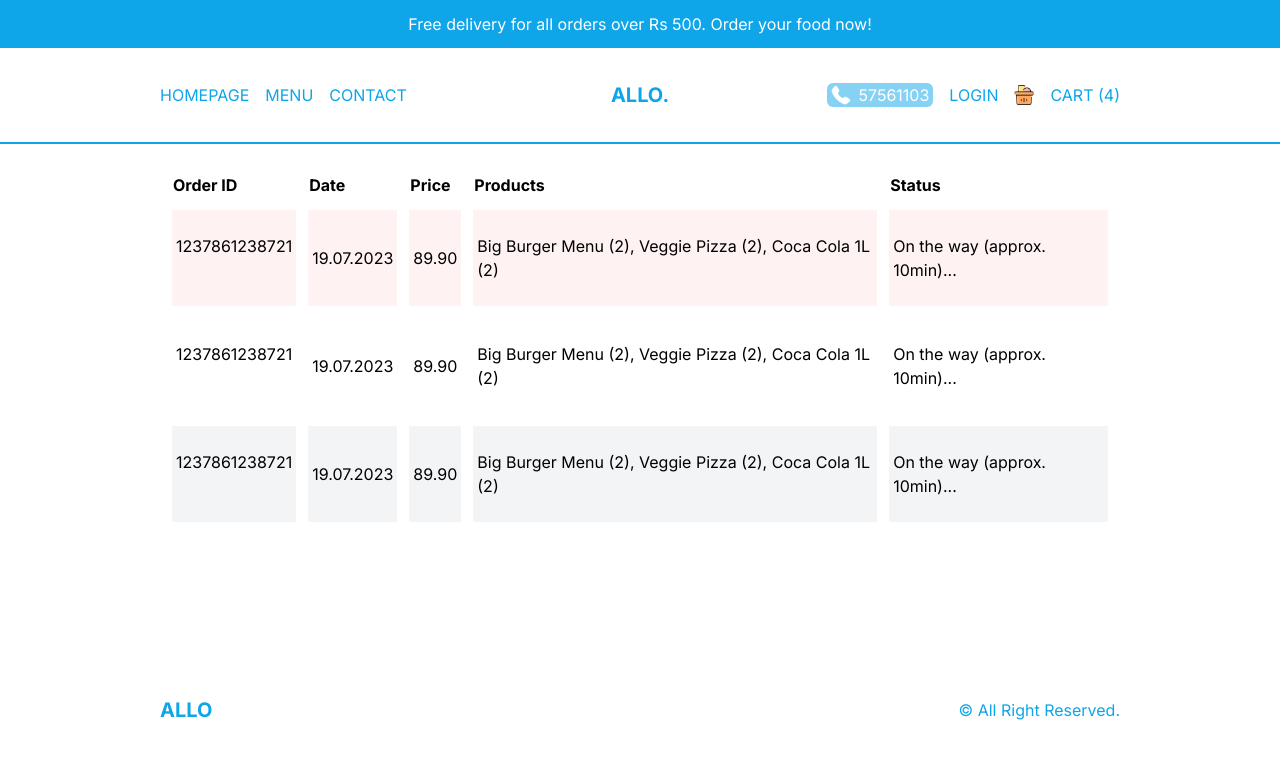
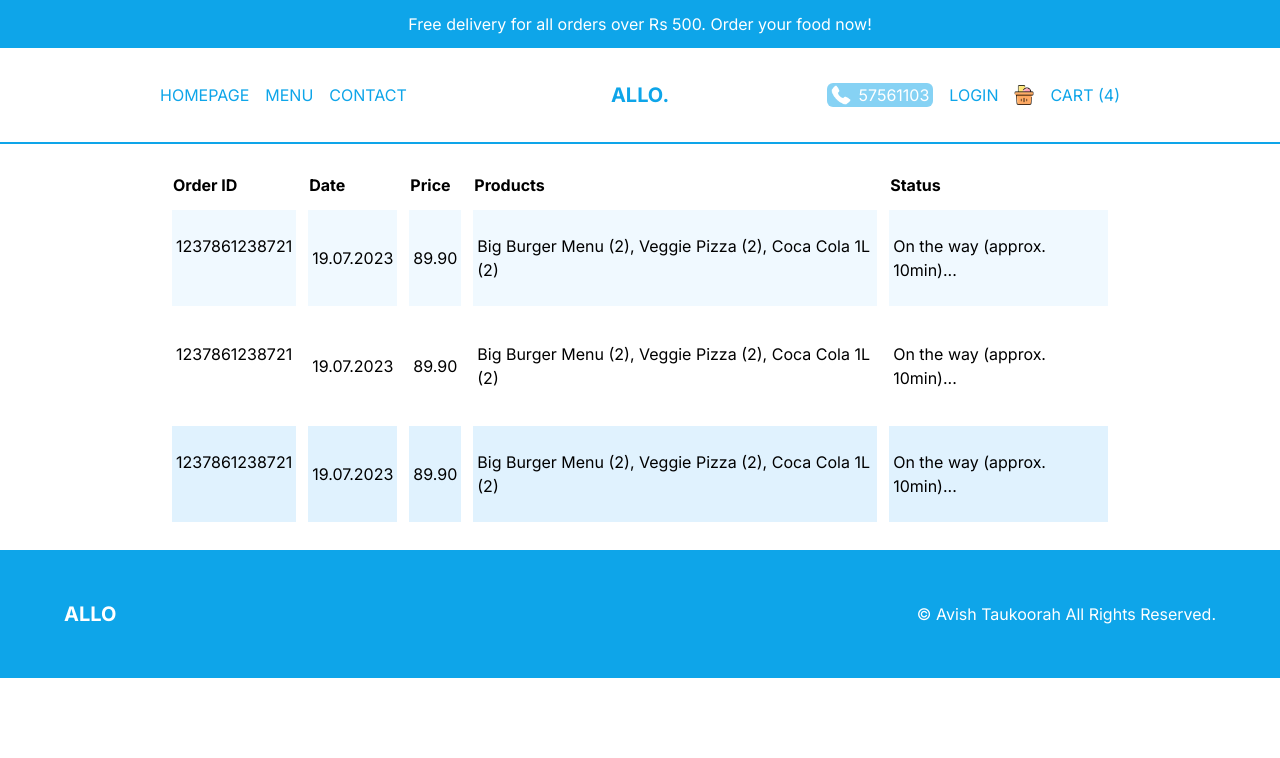
Before and after one commit to Avish24x/Allo, a Next.js app: page /orders in a window 1280 px wide. Shown: the top 758 px of the page. Built offline with nearby package versions, Linux system fonts and the light colour scheme.

Commit message:
fixed footer

```diff
--- a/src/app/orders/page.tsx
+++ b/src/app/orders/page.tsx
@@ -14,7 +14,7 @@ const OrdersPage = () => {
           </tr>
         </thead>
         <tbody>
-          <tr className="text-sm md:text-base bg-red-50">
+          <tr className="text-sm md:text-base bg-sky-50">
             <td className="hidden md:block py-6 px-1">1237861238721</td>
             <td className="py-6 px-1">19.07.2023</td>
             <td className="py-6 px-1">89.90</td>
@@ -23,7 +23,7 @@ const OrdersPage = () => {
             </td>
             <td className="py-6 px-1">On the way (approx. 10min)...</td>
           </tr>
-          <tr className="text-sm md:text-base odd:bg-gray-100">
+          <tr className="text-sm md:text-base odd:bg-sky-100">
             <td className="hidden md:block py-6 px-1">1237861238721</td>
             <td className="py-6 px-1">19.07.2023</td>
             <td className="py-6 px-1">89.90</td>
@@ -32,7 +32,7 @@ const OrdersPage = () => {
             </td>
             <td className="py-6 px-1">On the way (approx. 10min)...</td>
           </tr>
-          <tr className="text-sm md:text-base odd:bg-gray-100">
+          <tr className="text-sm md:text-base odd:bg-sky-100">
             <td className="hidden md:block py-6 px-1">1237861238721</td>
             <td className="py-6 px-1">19.07.2023</td>
             <td className="py-6 px-1">89.90</td>
--- a/src/components/Footer.tsx
+++ b/src/components/Footer.tsx
@@ -3,11 +3,11 @@ import React from "react";
 
 const Footer = () => {
   return (
-    <div className="h-12 md:h-24 p-4 lg:p-20 xl:p-40 text-sky-500 flex items-center justify-between">
+    <div className="bg-sky-500 text-white h-12 md:h-24 p-4 md:p-8 lg:p-12 xl:p-16 flex items-center justify-between">
       <Link href="/" className="font-bold text-xl">
         ALLO
       </Link>
-      <p> &#169; All Right Reserved.</p>
+      <p>&#169; Avish Taukoorah All Rights Reserved.</p>
     </div>
   );
 };
```
